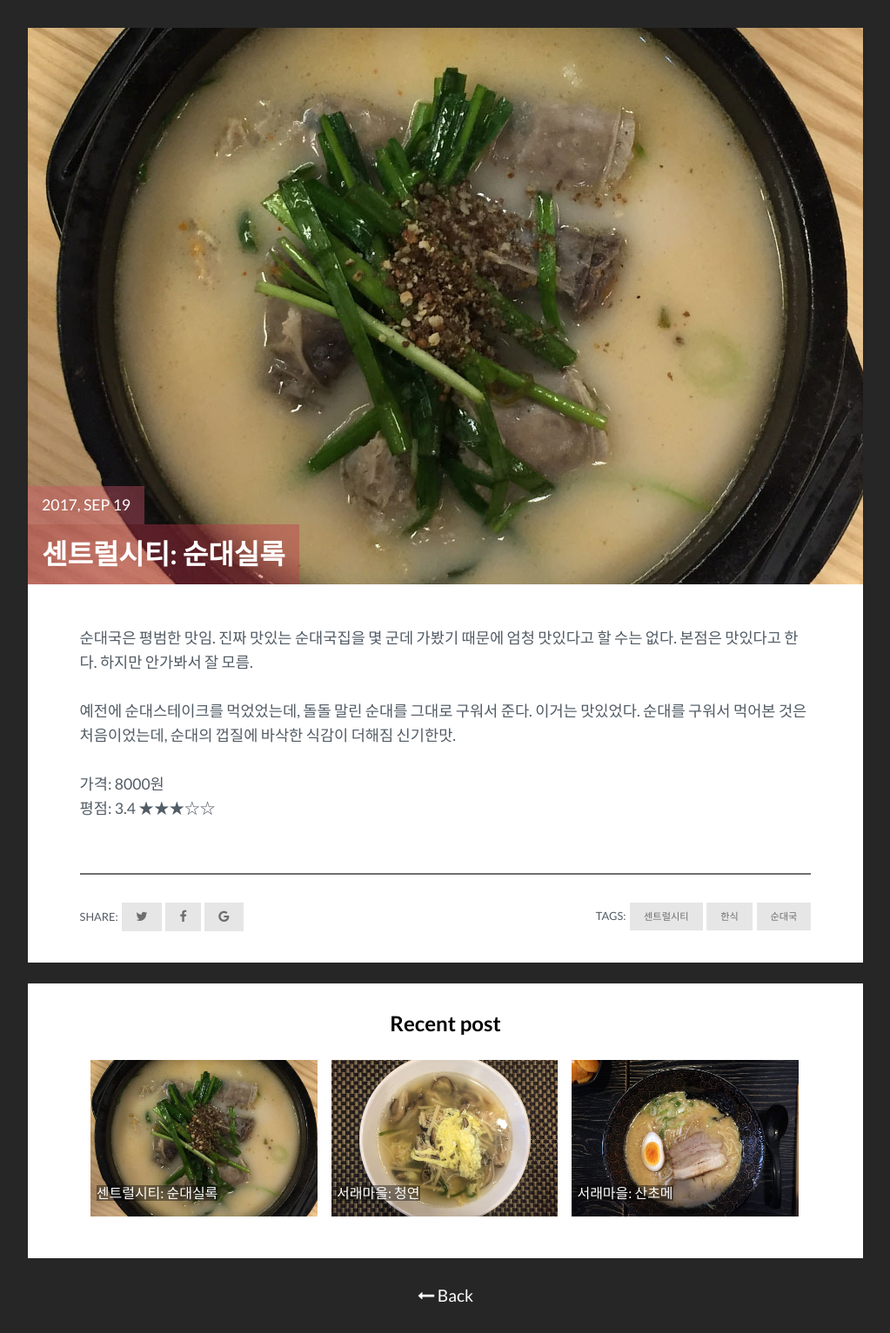
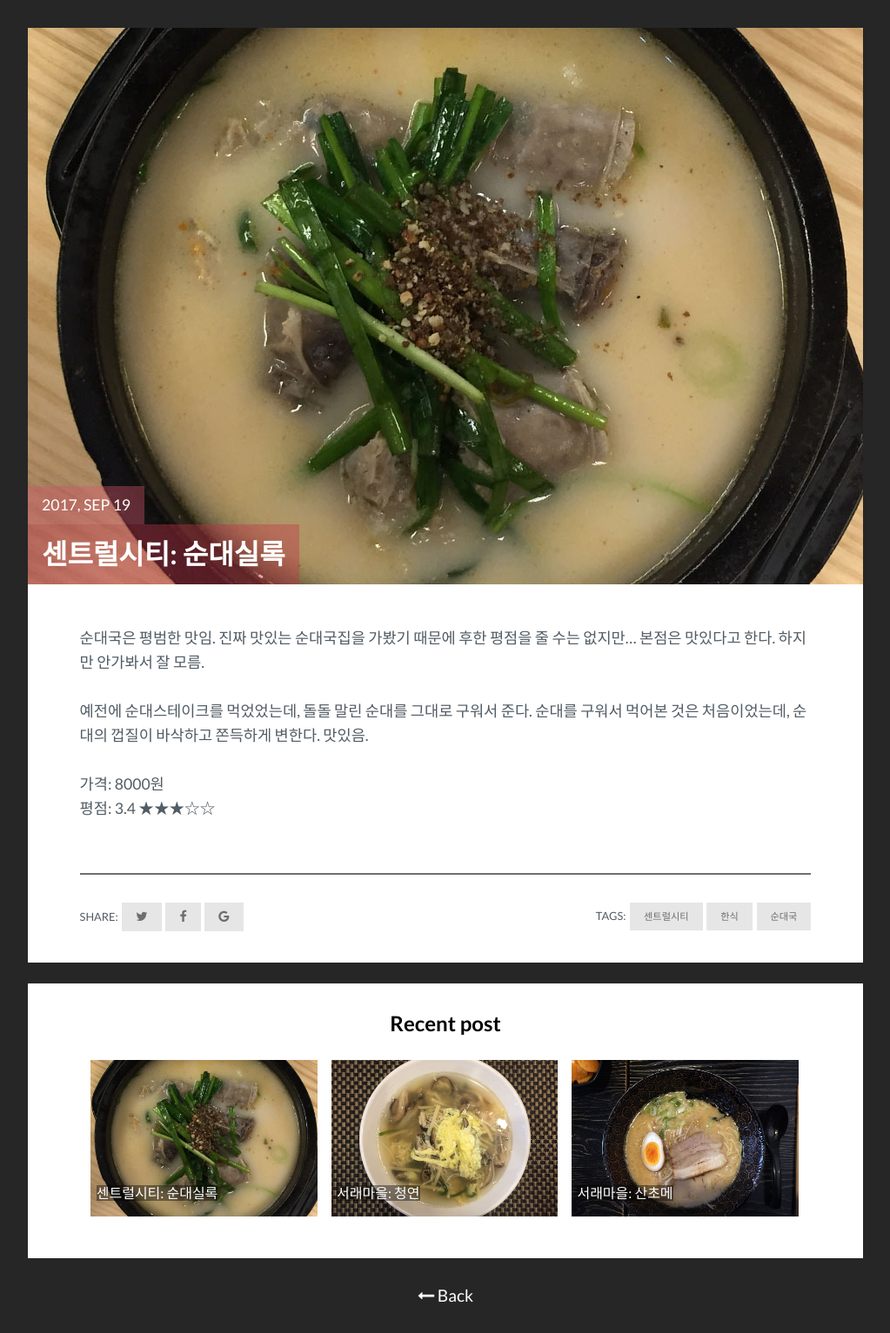
Before and after one commit to hjkim522/sapbap.github.io, a Jekyll site: the page built from _posts/2017-09-19-soondaesilok.markdown, in a window 1280 px wide. Shown: the whole page at 87% size, without its empty margins (128-1151 px from the left). Built offline with Jekyll 4.4.1, drawn with Linux system fonts in a browser that asks for light colours.

Commit message:
refine articles

```diff
--- a/_posts/2017-09-13-banes-carne.markdown
+++ b/_posts/2017-09-13-banes-carne.markdown
@@ -8,13 +8,13 @@ tag: [서래마을, 멕시칸, 핫도그]
 rating: 4.5
 cost: 12000
 ---
-처음가봄. 점심세트메뉴 11900원에 초리조 핫도그, 퀘사디아, 엔칠라다를 팔고있었고, 나는 핫도그를 주문, 우리 팀장님은 퀘사디아, 다른 분들은 엔칠라다를 주문했다. 감자튀김과 탄산음료를 같이 준다.
+처음가봄. 점심세트메뉴 11900원에 초리조 핫도그, 퀘사디아, 엔칠라다를 팔고있었고, 나는 핫도그를 주문, 팀장님은 퀘사디아, 다른 분들은 엔칠라다를 주문했다. 감자튀김과 탄산음료를 같이 준다.
 
-양은 적었는데 맛있었다. 감자튀김이 엄청 맛있어서 원래 감자튀김 잘 안먹는데 다먹었다. 핫도그도 맛있었다 으깬 초리조와 통통한 소세지에서 짠맛, 소스와 양파와 빵에서 단맛. 빵은 버터를 발라 구워줘서 좋았다. 물이 셀프라서 귀찮았다. 그래도 개인적으로는 파미에스테이션에 있는 멕시칸보다 맛이있었다. 메뉴가 핫도그여서 그랬을지도.
+양은 적었는데 맛있었다. 감자튀김이 엄청 맛있어서 원래 감자튀김은 잘 안먹는데 다먹었다. 핫도그도 맛있었다 으깬 초리조와 통통한 소세지에서 짠맛, 소스와 양파와 빵에서 단맛. 빵은 버터를 발라 구워줘서 좋았다. 물이 셀프라서 귀찮았다. 그래도 개인적으로는 파미에스테이션에 있는 멕시칸보다 맛있었다. 메뉴가 핫도그여서 그랬을지도.
 
 > 점심 2차 가야겠다... <cite>- Jooyeon Lee</cite>
 
-양이 많이 부족해서... HOTEL DOLCE 인가 디저트가게에서 슈크림빵을 먹었는데 진짜진짜 맛있었다. 주연선생님 협찬, 감사합니다.
+양이 많이 부족해서... HOTEL DOLCE 인가 디저트가게에서 슈크림빵을 먹었는데 진짜진짜 맛있었다. 주연선생님 협찬 감사합니다.
 
 예상비용: 12000원 정도 <br>
 평점: 4.5 &#9733;&#9733;&#9733;&#9733;&#9733;
--- a/_posts/2017-09-16-chungyeon.markdown
+++ b/_posts/2017-09-16-chungyeon.markdown
@@ -7,7 +7,7 @@ tag: [서래마을, 중식, 기스면]
 rating: 3.4
 cost: 7000
 ---
-기스면 - 처음 한입부터 버섯향과 닭육수 맛이 입안 가득 퍼지며 건강한 맛을 전달한다. 버섯이 정말 많이 들어있다. 해삼채와 칵테일새우 그리고 죽순과 닭고기도 토핑으로 들어있다. 후추맛 불맛이 기스면을 너무 심심하지 않게 해준다. 하지만 해산물이 신선하지 않고 부스러지는 식감이라 아쉬웠다. 사실 기스면 처음 먹어보는거라서 잘 모르겠음. 나한테는 너무 건강한맛이다.
+기스면 - 처음 한입부터 버섯향과 닭육수가 입안 가득 퍼지며 건강한 맛을 전한다. 버섯이 정말 많이 들어있다. 해삼채와 칵테일새우 그리고 죽순과 닭고기도 토핑으로 들어있다. 후추맛 불맛이 기스면을 너무 심심하지 않게 해준다. 하지만 해산물이 신선하지 않고 부스러져서 아쉬웠다. 사실 기스면 처음 먹어보는거라서 잘 모르겠음. 나한테는 너무 건강한맛이다.
 
 > 그래도 닭고기 있잖아 <cite>- Eunsang Kim</cite>
 
--- a/_posts/2017-09-19-soondaesilok.markdown
+++ b/_posts/2017-09-19-soondaesilok.markdown
@@ -7,9 +7,9 @@ tag: [센트럴시티, 한식, 순대국]
 rating: 3.4
 cost: 7000
 ---
-순대국은 평범한 맛임. 진짜 맛있는 순대국집을 몇 군데 가봤기 때문에 엄청 맛있다고 할 수는 없다. 본점은 맛있다고 한다. 하지만 안가봐서 잘 모름.
+순대국은 평범한 맛임. 진짜 맛있는 순대국집을 가봤기 때문에 후한 평점을 줄 수는 없지만... 본점은 맛있다고 한다. 하지만 안가봐서 잘 모름.
 
-예전에 순대스테이크를 먹었었는데, 돌돌 말린 순대를 그대로 구워서 준다. 이거는 맛있었다. 순대를 구워서 먹어본 것은 처음이었는데, 순대의 껍질에 바삭한 식감이 더해짐 신기한맛.
+예전에 순대스테이크를 먹었었는데, 돌돌 말린 순대를 그대로 구워서 준다. 순대를 구워서 먹어본 것은 처음이었는데, 순대의 껍질이 바삭하고 쫀득하게 변한다. 맛있음.
 
 가격: 8000원 <br>
 평점: 3.4 &#9733;&#9733;&#9733;&#9734;&#9734;
```
Also changed, not shown: 3 other files.
